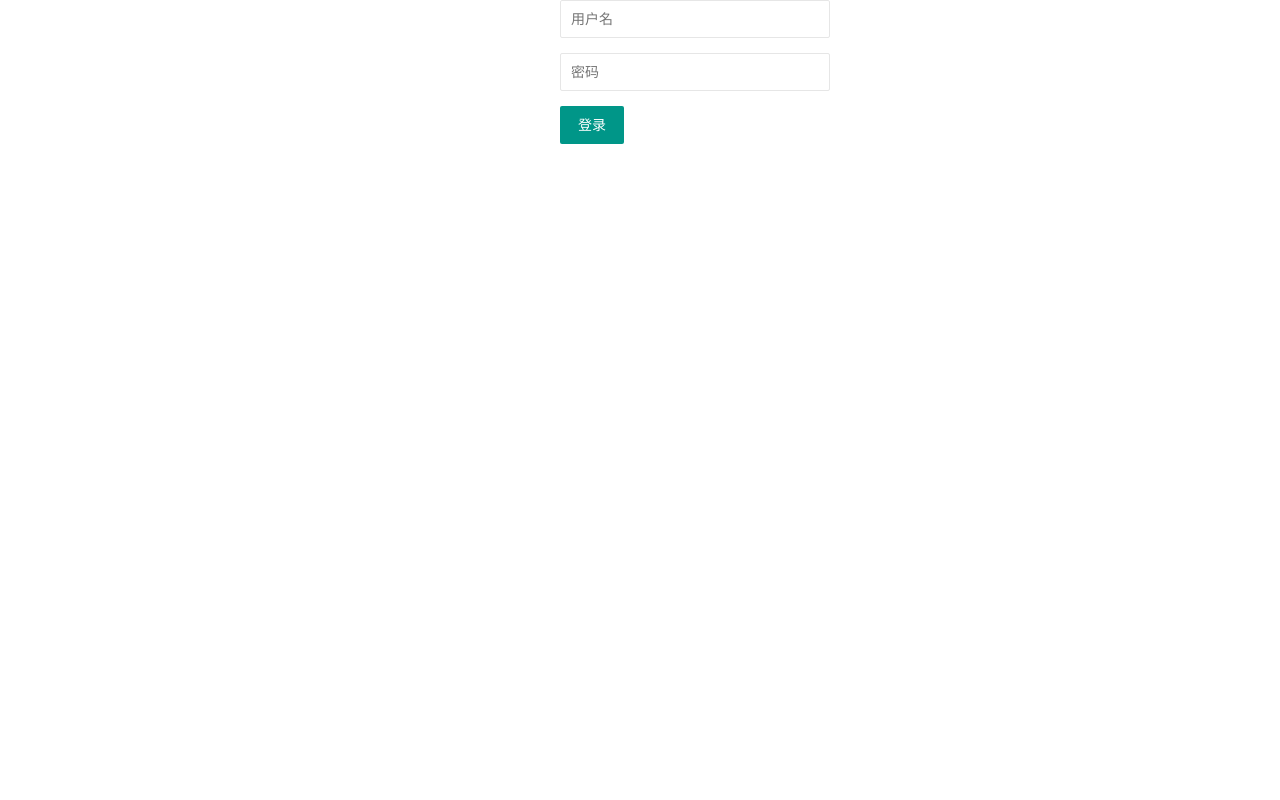
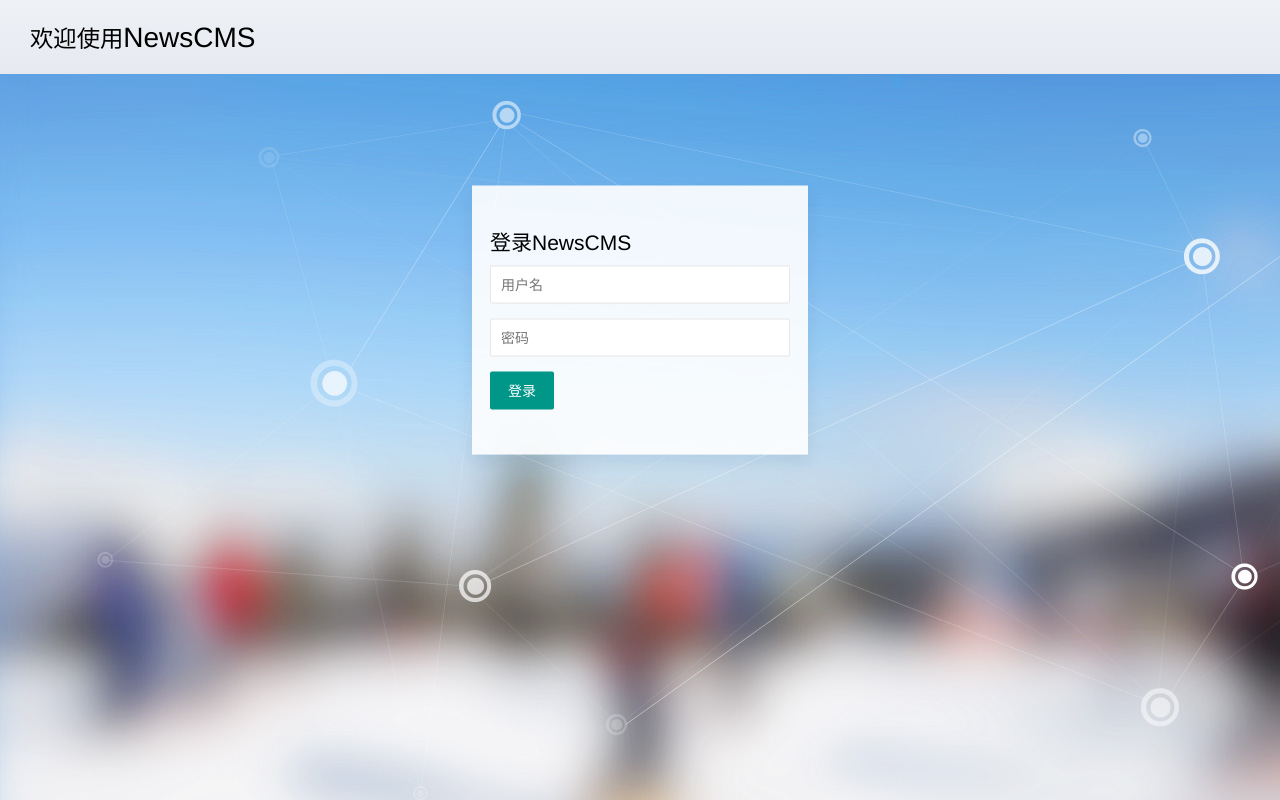
Before and after one commit to zhiyong1996/NewsCMS, a Java web app: page /login.jsp in a window 1280 px wide. Run offline with Tomcat 11, a stand-in JSP engine, Linux system fonts and the light colour scheme; some libraries are stand-ins or nearby versions.

Commit message:
2017/12/20

```diff
--- a/WebRoot/WEB-INF/NewsPage/updateNews.jsp
+++ b/WebRoot/WEB-INF/NewsPage/updateNews.jsp
@@ -91,6 +91,8 @@ layui.use(["form","layedit","upload"], function(){
 
 	  var sub = document.getElementById("submit");
 	  sub.addEventListener("click",function(e){
+	    layer.confirm("确定提交么", function(index){
+		      layer.close(index);
 			  e.preventDefault();
 
 			  var newsid = "${update.id}"
@@ -123,6 +125,7 @@ layui.use(["form","layedit","upload"], function(){
 					error:function(){
 						layer.msg("网络出错");
 					}
+				});//ajax end
 	      });
 	  });
 	});
--- a/WebRoot/WEB-INF/cmsIndex.jsp
+++ b/WebRoot/WEB-INF/cmsIndex.jsp
@@ -67,10 +67,10 @@ String basePath = request.getScheme()+"://"+request.getServerName()+":"+request.
                         </dl>
                     </li>
                     <li class="layui-nav-item">
-                        <a href="javascript:;" data-url="/components/table/table.html" data-name="table" kit-loader><i class="fa fa-plug" aria-hidden="true"></i><span> 表格(page)</span></a>
+                        <a href="javascript:;" data-url="/components/table/table.html" data-name="table" kit-loader><i class="fa fa-user-o" aria-hidden="true"></i><span> 用户管理</span></a>
                     </li>
                     <li class="layui-nav-item">
-                        <a href="javascript:;" data-url="/views/form.html" data-name="form" kit-loader><i class="fa fa-plug" aria-hidden="true"></i><span> 表单(page)</span></a>
+                        <a href="javascript:;" data-url="/views/form.html" data-name="form" kit-loader><i class="fa fa-file-image-o" aria-hidden="true"></i><span> 图片管理</span></a>
                     </li>
                 </ul>
             </div>
--- a/WebRoot/login.jsp
+++ b/WebRoot/login.jsp
@@ -20,12 +20,45 @@ String basePath = request.getScheme()+"://"+request.getServerName()+":"+request.
     </script>
   </head>
   <style>
+  	html,body{
+  		height: 100%;
 
+  	}
+  	.container{
+  		position: relative;
+  		height: 100%;
+  		background: url(img/login_bg.jpg);
+  		/*margin-top: 100px;*/
+
+  	}
+  	.header{
+  		padding: 20px 30px;
+  		background-image: linear-gradient(to top, #e6e9f0 0%, #eef1f5 100%);
+  	}
+  	.login-box{
+  		position: absolute;
+  		top: 40%;
+  		left: 50%;
+  		transform: translate(-50%,-50%);
+  		padding: 30px 18px;
+    	width: 300px;
+    	background: rgba(255,255,255,.9);
+    	box-shadow: 0 6px 15px rgba(36,37,38,0.08);
+  	}
+  	.login-title{
+  		padding: 10px 0;
+  	}
+  	.layui-input-block{
+  		margin-left: 0;
+  	}
   </style>
   <body>
-    <div class="layui-container">
-    	<div class="layui-row">
-    		<div class="layui-col-md4 layui-col-md-offset4 login">
+    <div class="container">
+    	<header class="header">
+    		<h1><small>欢迎使用</small>NewsCMS</h1>
+    	</header>
+   		<div class="login-box">
+   			<h2 class="login-title">登录NewsCMS</h2>
    			<form class="layui-form" method="post" action="login/loginAction">
    				<div class="layui-form-item">
    					<div class="layui-input-block">
@@ -45,7 +78,6 @@ String basePath = request.getScheme()+"://"+request.getServerName()+":"+request.
    			</form>
    		</div>
     </div>
-    </div>
     <script type="text/javascript" src="<%=request.getContextPath() %>/layui/layui.js"></script>
   </body>
 </html>
--- a/src/com/zzy/action/CategoryAction.java
+++ b/src/com/zzy/action/CategoryAction.java
@@ -8,7 +8,6 @@ import javax.annotation.Resource;
 
 import net.sf.json.JSONObject;
 
-import com.opensymphony.xwork2.ActionContext;
 import com.opensymphony.xwork2.ActionSupport;
 import com.zzy.po.Category;
 import com.zzy.service.CategoryService;
--- a/src/com/zzy/action/NewsAction.java
+++ b/src/com/zzy/action/NewsAction.java
@@ -7,8 +7,6 @@ import java.util.List;
 import java.util.Map;
 
 import javax.annotation.Resource;
-
-import org.apache.commons.lang3.StringEscapeUtils;
 
 import net.sf.json.JSONObject;
 
```
Also changed, not shown: WebRoot/img/login_bg.jpg (added), 2 other files. Lines whose indentation alone changed are shown as unchanged.
